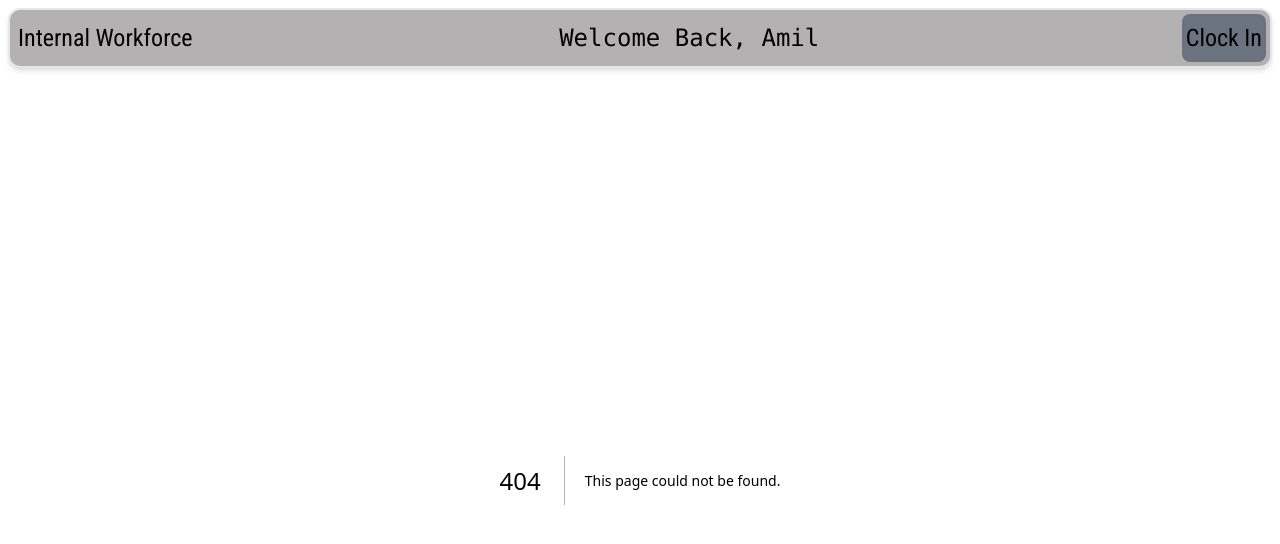
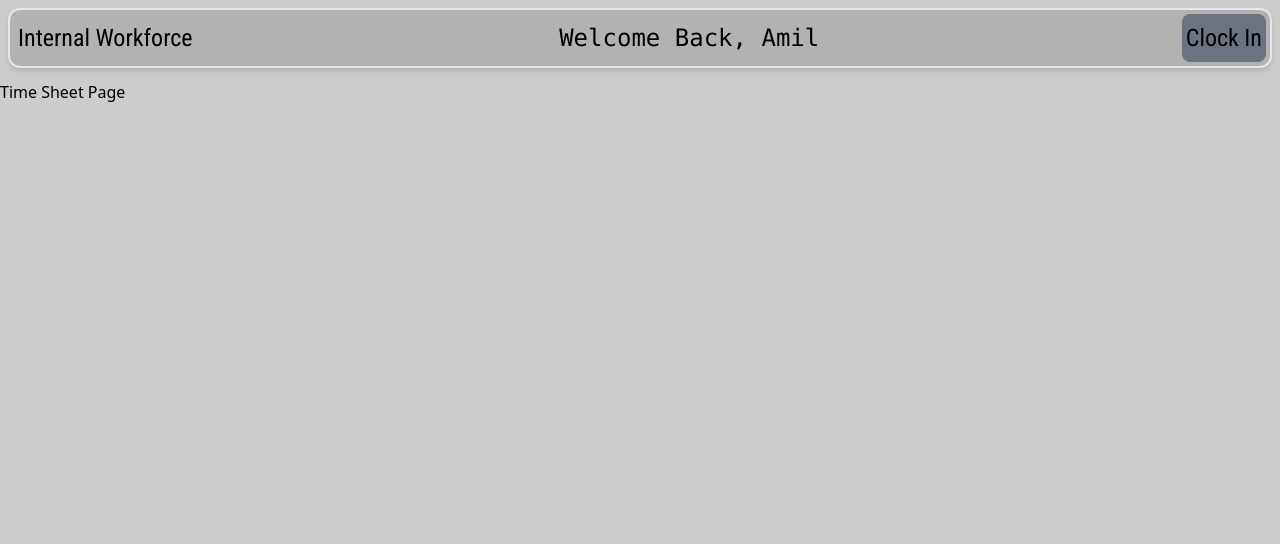
Before and after one commit to SilahicAmil/nextjs-employee-log, a Next.js app: page /timesheet in a window 1280 px wide. Before the commit this address had no page. Shown: the top 544 px of the page. Built offline with nearby package versions, Linux system fonts and the light colour scheme.

Commit message:
added time sheet route

```diff
--- /dev/null
+++ b/pages/timesheet/index.js
@@ -0,0 +1,9 @@
+const TimeSheetPage = ({}) => {
+  return (
+    <div>
+      <h1>Time Sheet Page</h1>
+    </div>
+  );
+};
+
+export default TimeSheetPage;
```
